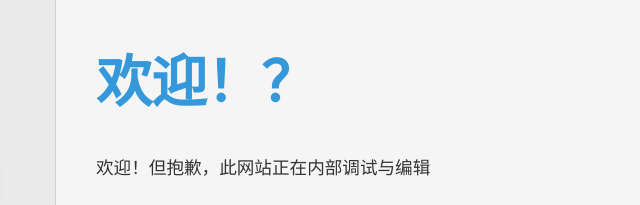
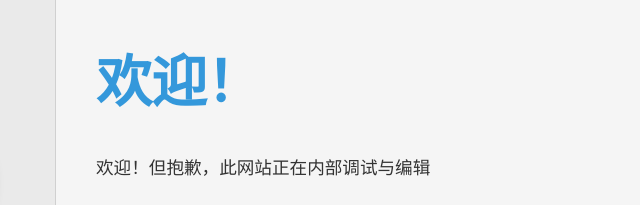
Before and after one commit to Mrfu-Create/Mrfu-Create.github.io, a plain HTML site: page index.html in a window 1280 px wide. Shown: the top 205 px of the page, 224-864 px from the left. Drawn offline with Linux system fonts and the light colour scheme.

Commit message:
Update index.html

```diff
--- a/index.html
+++ b/index.html
@@ -299,7 +299,7 @@
 
         <!-- 右侧内容区域 -->
         <main class="main-content">
-            <h1 class="lang-zh">欢迎！？</h1>
+            <h1 class="lang-zh">欢迎！</h1>
             <h1 class="lang-en">Welcome！</h1>
 
             <div class="content-section">
```
